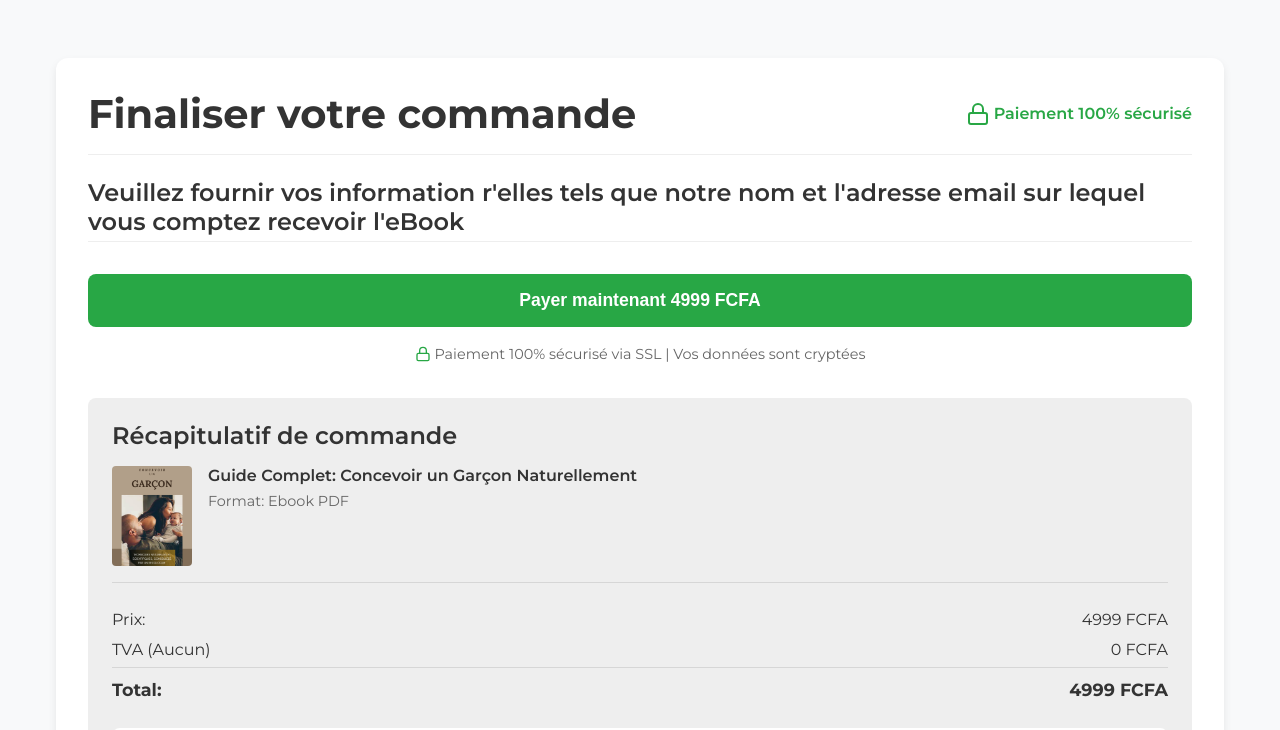
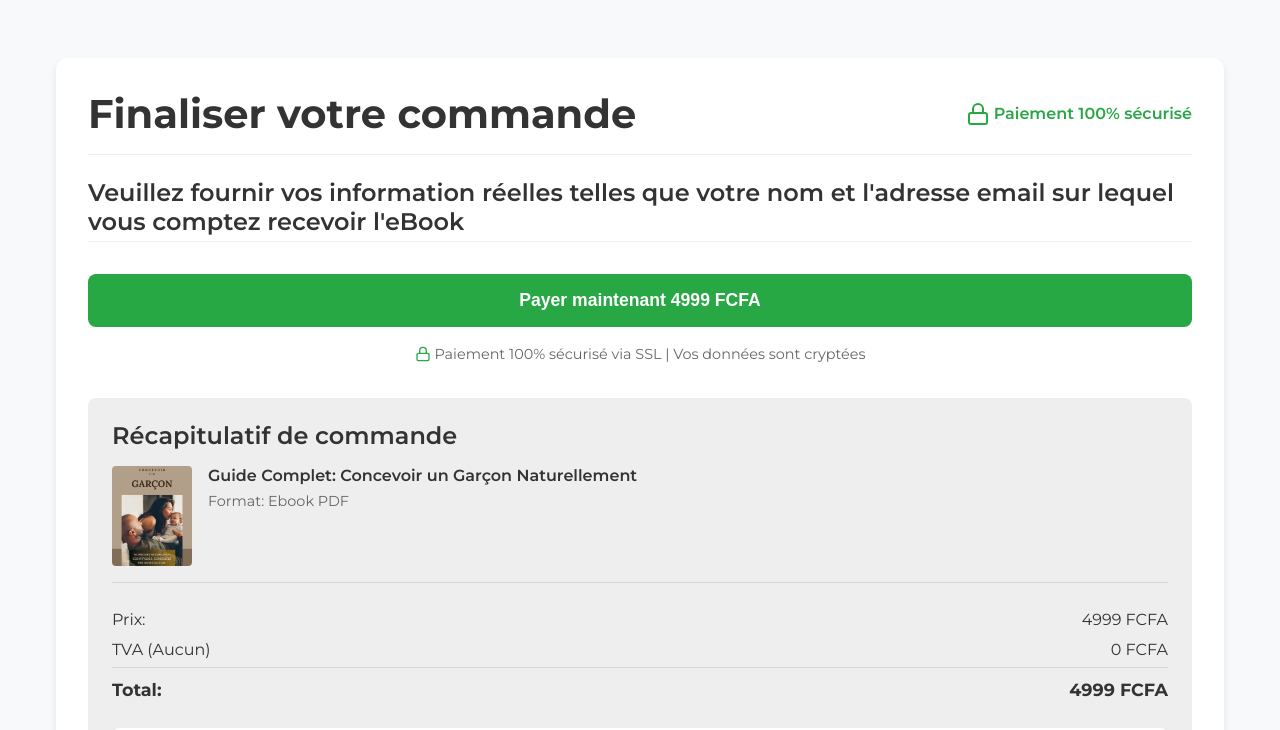
Before and after one commit to Massav0/site-vente, a React app: page paiement.html in a window 1280 px wide. Shown: the part 70-800 px from the top of the page. Built offline with nearby package versions, Linux system fonts and the light colour scheme.

Commit message:
version 4

```diff
--- a/paiement.html
+++ b/paiement.html
@@ -43,7 +43,7 @@
           <div class="checkout-flex">
             <div class="checkout-form">
               <div class="form-section">
-                <h3>Veuillez fournir vos information r'elles tels que notre nom et l'adresse email sur lequel vous comptez recevoir l'eBook</h3>
+                <h3>Veuillez fournir vos information réelles telles que votre nom et l'adresse email sur lequel vous comptez recevoir l'eBook</h3>
 
 
 
```
